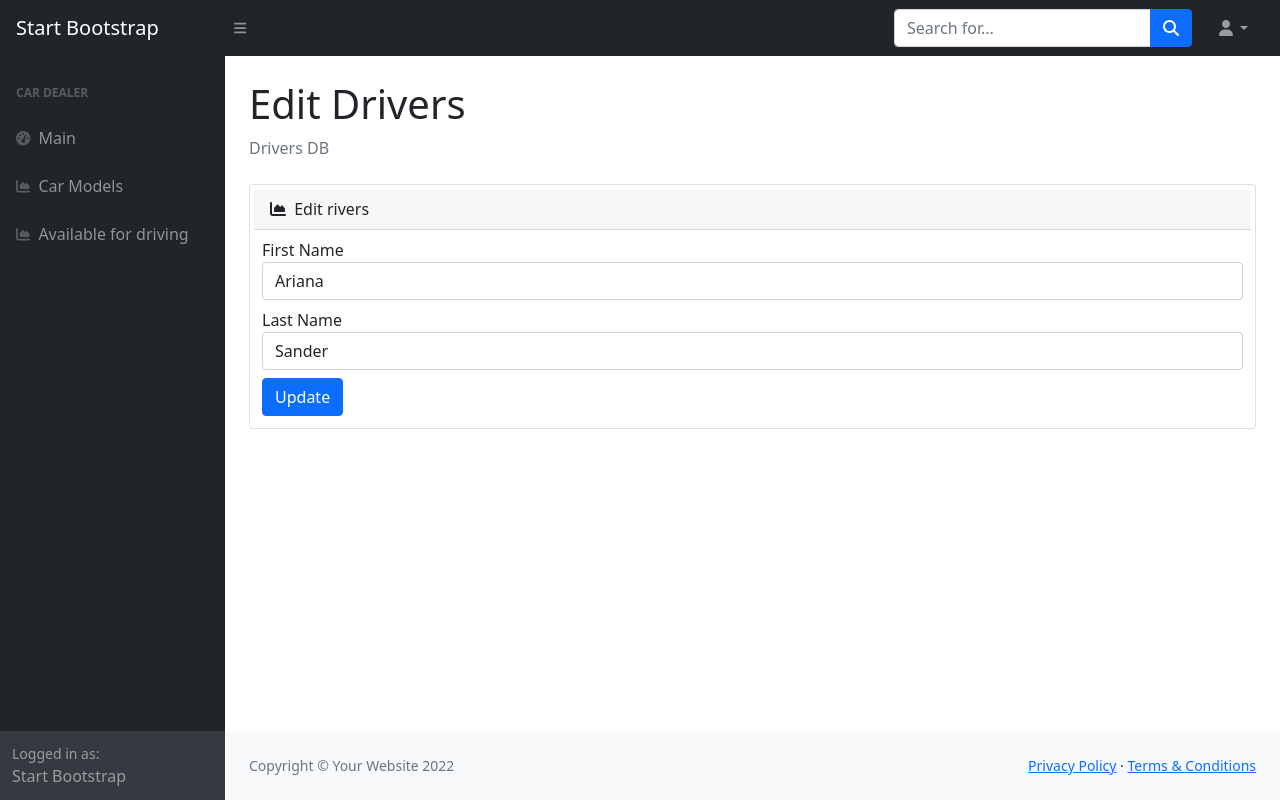
After one commit to Bekz1/HW, a Django app: page //drivers/edit/2/ in a window 1280 px wide. The commit adds this page. Run offline with Django 4.2, Linux system fonts and the light colour scheme; data comes from the database, SQL or seed files in the repository; some libraries are stand-ins or nearby versions.

```diff
--- a/main/models.py
+++ b/main/models.py
@@ -12,6 +12,6 @@ class Cars(models.Model):
 class Drivers(models.Model):
     first_name = models.CharField(max_length=200)
     last_name = models.CharField(max_length=200)
-    car = models.ManyToManyField(Cars)
+    car = models.ForeignKey(Cars, on_delete=models.CASCADE)
     def __str__(self):
         return self.first_name
--- a/main/templates/base.html
+++ b/main/templates/base.html
@@ -8,7 +8,7 @@
         <meta name="viewport" content="width=device-width, initial-scale=1, shrink-to-fit=no" />
         <meta name="description" content="" />
         <meta name="author" content="" />
-        <title>Med Pro</title>
+        <title>Cars Pro</title>
         <link href="https://cdn.jsdelivr.net/npm/simple-datatables@latest/dist/style.css" rel="stylesheet" />
         <link href="{% static 'css/styles.css' %}" rel="stylesheet" />
         <script src="https://use.fontawesome.com/releases/v6.1.0/js/all.js" crossorigin="anonymous"></script>
--- /dev/null
+++ b/main/templates/edit_drivers.html
@@ -0,0 +1,27 @@
+{% extends "base.html" %}
+{% block heading%}Edit Drivers{%endblock%}
+{% block sub_heading %} Drivers DB {%endblock%}
+{% block content %}
+<div class="card mb-4 p-1">
+  <div class="card-header">
+      <i class="fas fa-chart-area me-1"></i>
+      Edit rivers
+  </div>
+  <form method="POST" action="{% url 'edit_drivers' db.id %}"> {% csrf_token %}
+    <div class="form-group m-2">
+      <label for="formGroupExampleInput">First Name</label>
+      <input type="text" name="first_name" value="{{db.first_name}}" name="brand" class="form-control"  placeholder="Enter First Name">
+    </div>
+
+    <div class="form-group m-2">
+      <label for="formGroupExampleInput2">Last Name</label>
+      <input type="text" name="last_name" value="{{db.last_name}}" class="form-control"  placeholder="Enter Last Name">
+    </div>
+
+
+    <div class="form-group m-2">
+    <button type="submit" class="btn btn-primary">Update</button>
+    </div>
+  </form>
+</div>
+{%endblock%}
--- a/main/urls.py
+++ b/main/urls.py
@@ -6,11 +6,14 @@ urlpatterns = [
 
     path('cars/', views.cars, name='cars'),
     path('cars/add/', views.add_cars, name='add_cars'),
+    path('cars/view/<int:pk>/', views.view_cars, name='view_cars'),
     path('cars/edit/<int:pk>/', views.edit_cars, name='edit_cars'),
     path('cars/delete/<int:pk>/', views.delete_cars, name='delete_cars'),
 
     path('drivers/', views.drivers, name='drivers'),
-    path('drivers/add/', views.add_drivers, name='add_drivers'),
+    path('/drivers/add/', views.add_drivers, name='add_drivers'),
+    path('/drivers/edit/<int:pk>/', views.edit_drivers, name='edit_drivers'),
+    path('/drivers/delete/<int:pk>/', views.delete_drivers, name='delete_drivers'),
 
 
 
--- a/main/views.py
+++ b/main/views.py
@@ -1,8 +1,7 @@
-import re
-from unicodedata import name
 from django.shortcuts import render, redirect
 from .models import Cars, Drivers
 # Create your views here.
+
 def base(request):
     return render(request, "base.html")
 
@@ -38,6 +37,7 @@ def edit_cars(request, pk):
         db.color = color
         db.number = number
         db.save()
+
         return redirect("cars")
 
 
@@ -45,6 +45,14 @@ def edit_cars(request, pk):
         db = Cars.objects.get(id=pk)
         context = {"db": db}
         return render(request, "edit_cars.html", context=context)
+def view_cars(request, pk):
+     if request.method == "GET":
+        car = Cars.objects.get(id=pk)
+        driver = Drivers.objects.filter(car=car)
+        context = {"car": car, "driver":driver}
+        return render(request, "info_cars.html", context=context)
+
+
 
 def delete_cars(request, pk):
     if request.method == "POST":
@@ -61,12 +69,51 @@ def drivers(request):
     return render(request, 'drivers.html', {'db':db})
 
 def add_drivers(request):
-    db = Drivers.objects.all()
+
     if request.method == "POST":
         first_name = request.POST.get("first_name")
         last_name = request.POST.get("last_name")
-        cars = request.POST.get("cars")
+        car = int(request.POST.get('car'))
+        driver  =Drivers.objects.create(first_name=first_name, last_name=last_name, car = car)
+        print(driver)
 
-        drivers  = Drivers.objects.create(first_name=first_name, last_name=last_name, cars=cars)
+        return redirect("cars")
+    db = Cars.objects.all()
+
+    return render(request, "add_drivers.html", {'db':db})
+
+
+def delete_drivers(request, pk):
+    if request.method == "POST":
+        db = Drivers.objects.get(id=pk)
+        db.delete()
+        return redirect("cars")
+    if request.method == "GET":
+        db = Drivers.objects.get(id=pk)
+        context = {"db": db}
+        return render(request, "delete_drivers.html", context=context)
+    pass
+
+def edit_drivers(request, pk):
+    if request.method == "POST":
+
+        first_name = request.POST.get("first_name")
+        last_name = request.POST.get("last_name")
+
+
+        db = Drivers.objects.get(id=pk)
+
+
+        db.first_name = first_name
+        db.last_name = last_name
+
+        db.save()
+
+
         return redirect("drivers")
-    return render(request, "add_drivers.html", {'db':db})
+
+
+    if request.method == "GET":
+        db = Drivers.objects.get(id=pk)
+        context = {"db": db}
+        return render(request, "edit_drivers.html", context=context)
```
Also changed, not shown: main/templates/add_drivers.html (+8 -6 lines), main/templates/cars.html (+4 -4 lines), main/templates/delete_drivers.html (added, +26 -0 lines), main/templates/drivers.html (+12 -10 lines), main/templates/info_cars.html (added, +65 -0 lines), db.sqlite3, main/migrations/0001_initial.py.
